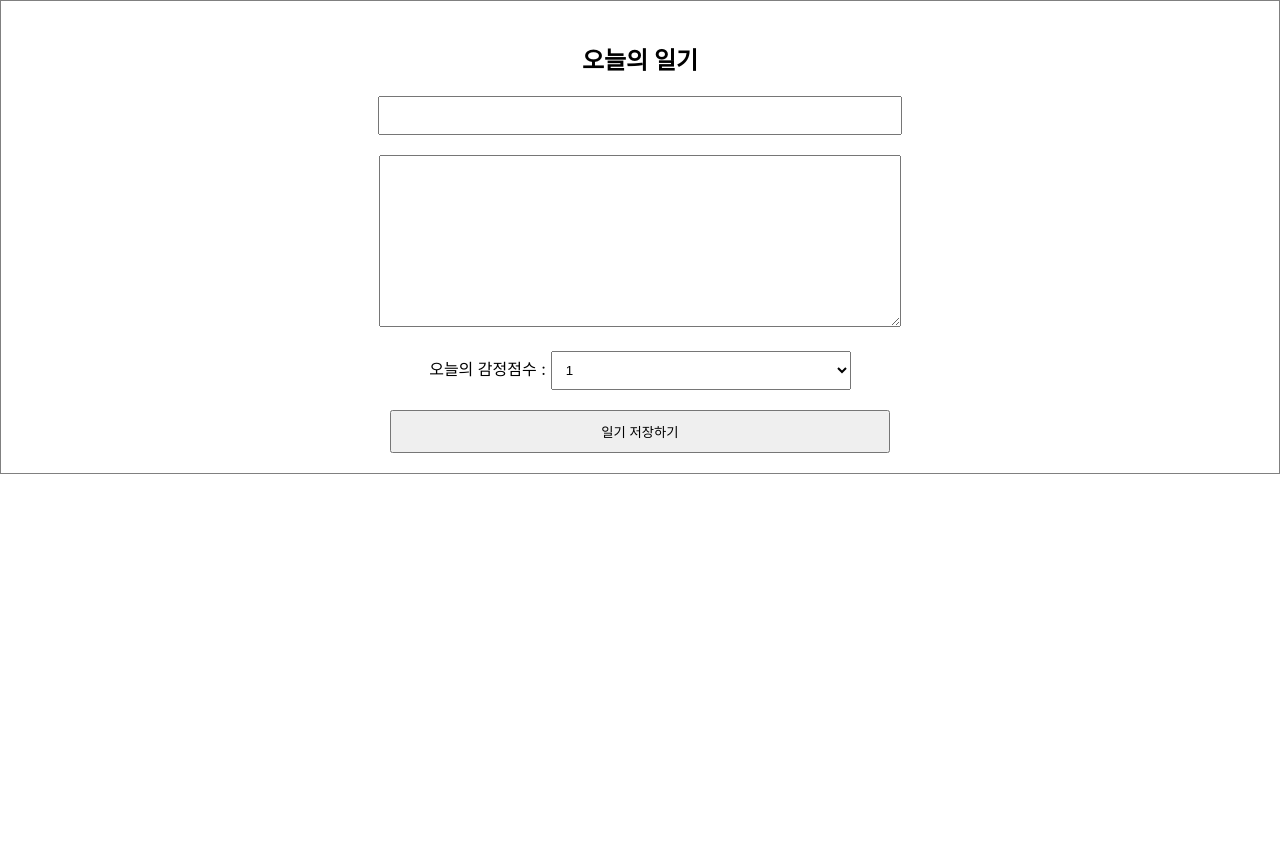
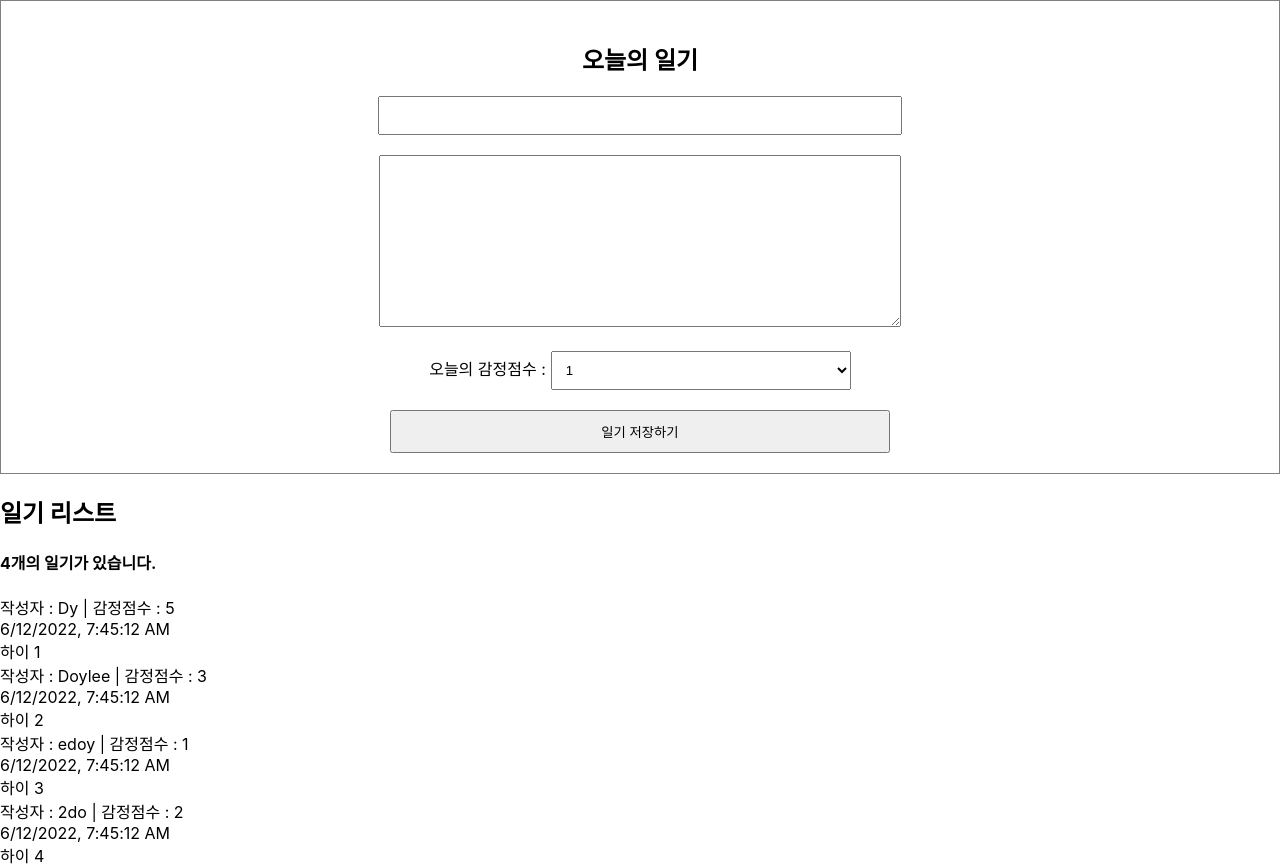
Before and after one commit to leedo97y/simpleDiary, a React (Create React App) app: page / in a window 1280 px wide. Before the commit the page ends 800 px from the top, so only its background shows below. Built offline with nearby package versions, Linux system fonts and the light colour scheme.

Commit message:
6/20 app.js에 import + props 추가

```diff
--- a/src/App.js
+++ b/src/App.js
@@ -1,10 +1,44 @@
+import React, { useState, useEffect } from 'react';
 import './App.css';
 import DiaryEditor from './DiaryEditor';
+import DiaryList from './DiaryList'
+
+const dummyList = [
+  {
+    id : 1,
+    author : "Dy",
+    content : "하이 1",
+    emotion : 5,
+    created_date : new Date().getTime()
+  },
+  {
+    id : 2,
+    author : "Doylee",
+    content : "하이 2",
+    emotion : 3,
+    created_date : new Date().getTime()
+  },
+  {
+    id : 3,
+    author : "edoy",
+    content : "하이 3",
+    emotion : 1,
+    created_date : new Date().getTime()
+  },
+  {
+    id : 4,
+    author : "2do",
+    content : "하이 4",
+    emotion : 2,
+    created_date : new Date().getTime()
+  },
+]
 
 function App() {
   return (
     <div className="App">
       <DiaryEditor/>
+      <DiaryList diaryList={dummyList}/>
     </div>
   );
 }
```
